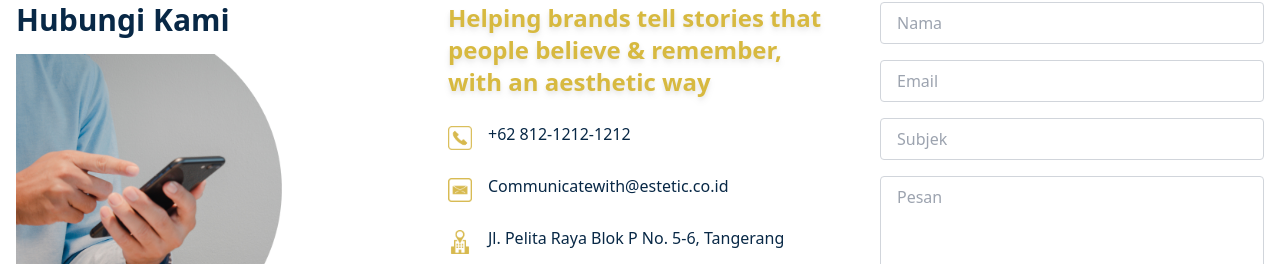
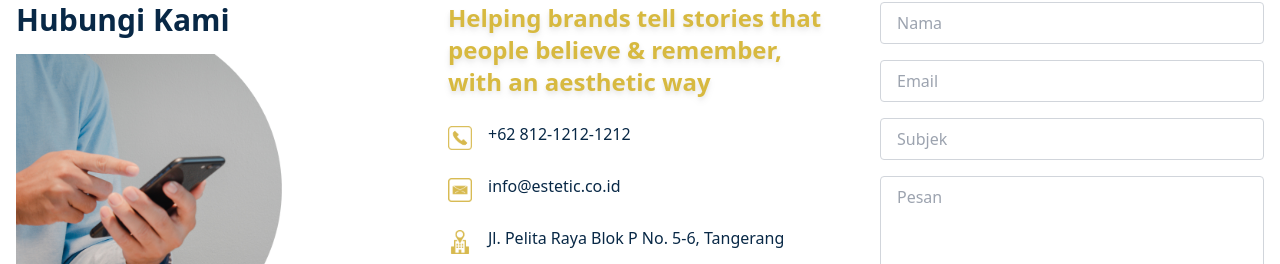
Before and after one commit to ProfAdri90/estetic-dinamis, a Next.js app: page / in a window 1280 px wide. Shown: the part 7858-8122 px from the top of the page. Built offline with nearby package versions, Linux system fonts and the light colour scheme.

Commit message:
Update index.js

```diff
--- a/pages/index.js
+++ b/pages/index.js
@@ -781,7 +781,7 @@ useEffect(() => {
           </div>
           <div className="flex items-start gap-4">
             <img src="/assets/email.png" alt="Email" className="w-6 h-6 mt-1" />
-            <p>Communicatewith@estetic.co.id</p>
+            <p>info@estetic.co.id</p>
           </div>
           <div className="flex items-start gap-4">
             <img src="/assets/map.png" alt="Map" className="w-6 h-6 mt-1" />
```
